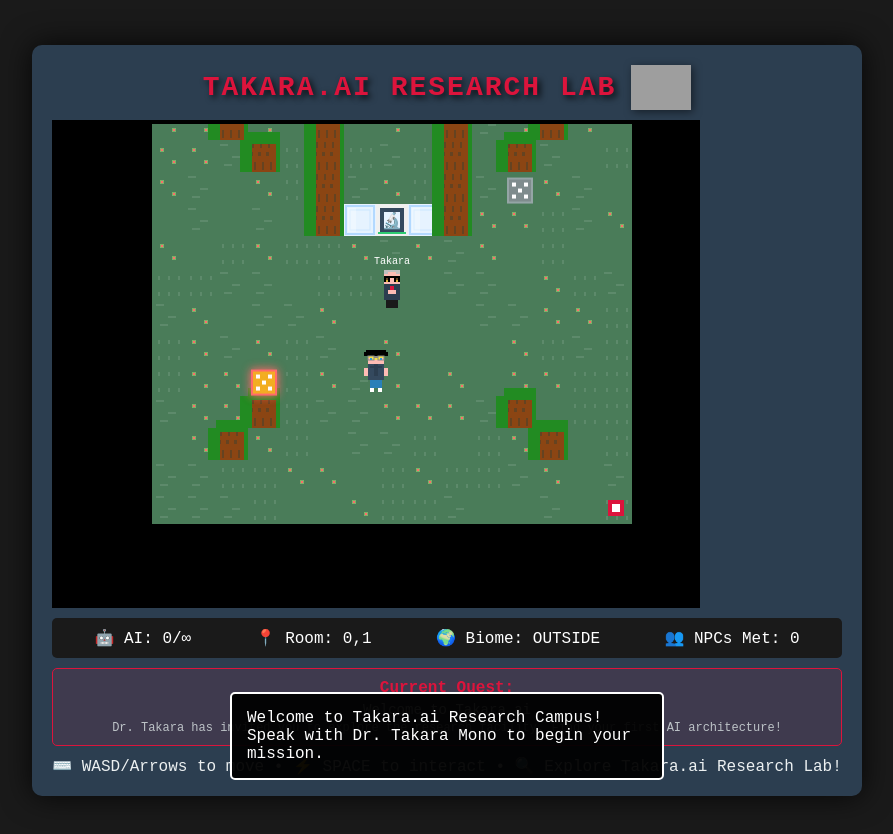
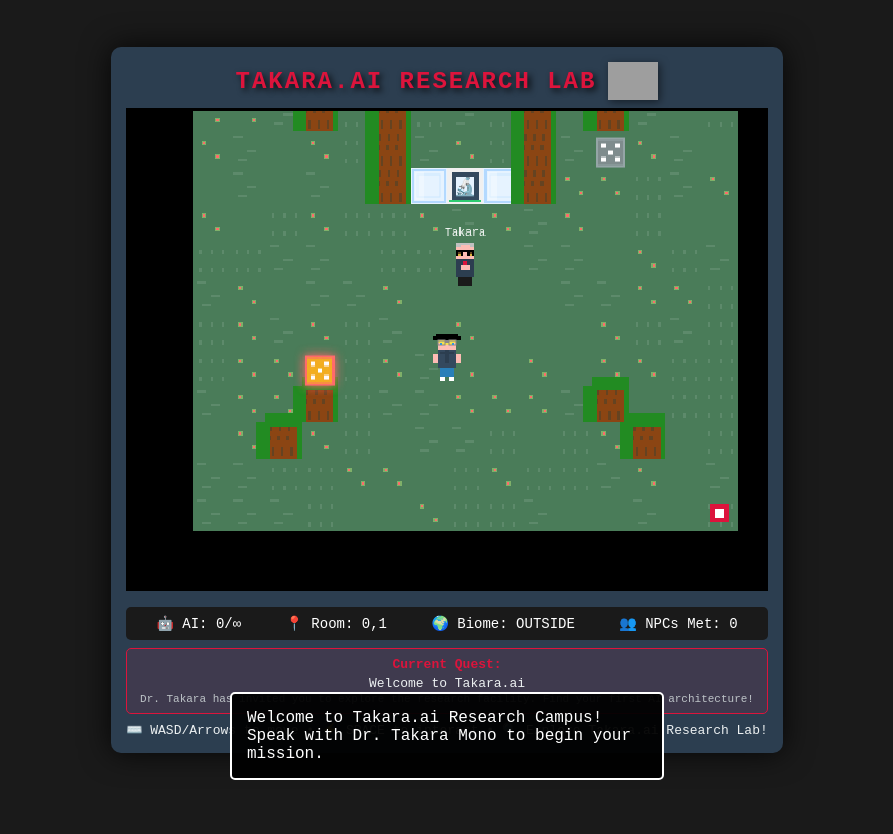
Before and after one commit to LuthminRMIT/gameai, a plain HTML site: page index.html in a window 1280 px wide. Shown: the whole page, without its empty margins (193-1086 px from the left). After the commit the page ends 800 px from the top, so only its background shows below. Drawn offline with Linux system fonts and the light colour scheme; grey boxes are pictures that could not be loaded.

Commit message:
make game viewport a little smaller

```diff
--- a/index.html
+++ b/index.html
@@ -6,7 +6,7 @@
     <style>
       body {
         margin: 0;
-        padding: 20px;
+        padding: 10px;
         background: #1a1a1a;
         display: flex;
         justify-content: center;
@@ -16,34 +16,45 @@
         font-family: "Courier New", monospace;
         image-rendering: pixelated;
         overflow: hidden; /* Prevent scrolling */
+        box-sizing: border-box;
       }
 
       #gameContainer {
         background: #2c3e50;
-        padding: 20px;
+        padding: 15px;
         border-radius: 10px;
         box-shadow: 0 0 30px rgba(0, 0, 0, 0.8);
+        max-width: 95vw;
+        max-height: 95vh;
+        display: flex;
+        flex-direction: column;
+        box-sizing: border-box;
       }
 
       #gameCanvas {
-        border: 4px solid #000;
+        border: 3px solid #000;
         display: block;
         image-rendering: pixelated;
+        max-width: 100%;
+        max-height: 60vh;
+        object-fit: contain;
       }
 
       #ui {
-        margin-top: 10px;
+        margin-top: 8px;
         color: white;
         text-align: center;
+        flex-shrink: 0;
       }
 
       .stats {
         display: flex;
         justify-content: space-around;
-        margin-top: 10px;
-        padding: 10px;
+        margin-top: 8px;
+        padding: 8px;
         background: #1a1a1a;
         border-radius: 5px;
+        font-size: 14px;
       }
 
       #dialogue {
@@ -62,9 +73,9 @@
 
       .game-title {
         text-align: center;
-        margin-bottom: 10px;
+        margin-bottom: 8px;
         color: #ecf0f1;
-        font-size: 28px;
+        font-size: 24px;
         font-weight: bold;
         text-shadow: 3px 3px 6px rgba(0, 0, 0, 0.8);
         letter-spacing: 2px;
@@ -78,8 +89,8 @@
           display: flex;
           align-items: center;
           justify-content: center;
-          margin-bottom: 10px;
-          gap: 15px;
+          margin-bottom: 8px;
+          gap: 12px;
         "
       >
         <div class="game-title" style="color: #dc143c; margin: 0">
@@ -87,12 +98,12 @@
         </div>
         <img
           src="https://takara.ai/images/logo-24/TakaraAi.svg"
-          width="60"
+          width="50"
           alt="Takara.ai Logo"
           style="filter: drop-shadow(2px 2px 4px rgba(0, 0, 0, 0.5))"
         />
       </div>
-      <canvas id="gameCanvas" width="640" height="480"></canvas>
+      <canvas id="gameCanvas" width="560" height="420"></canvas>
       <div id="ui">
         <div class="stats">
           <div>🤖 AI: <span id="aiCount">0</span>/∞</div>
@@ -103,28 +114,42 @@
         <div
           id="questDisplay"
           style="
-            margin-top: 10px;
-            padding: 10px;
+            margin-top: 8px;
+            padding: 8px;
             background: rgba(220, 20, 60, 0.1);
             border-radius: 5px;
             border: 1px solid #dc143c;
           "
         >
-          <div style="color: #dc143c; font-weight: bold; margin-bottom: 5px">
+          <div
+            style="
+              color: #dc143c;
+              font-weight: bold;
+              margin-bottom: 4px;
+              font-size: 13px;
+            "
+          >
             Current Quest:
           </div>
           <div
             id="questTitle"
-            style="color: #ecf0f1; font-size: 14px; margin-bottom: 3px"
+            style="color: #ecf0f1; font-size: 13px; margin-bottom: 2px"
           >
             Welcome to Takara.ai
           </div>
-          <div id="questDesc" style="color: #bdc3c7; font-size: 12px">
+          <div id="questDesc" style="color: #bdc3c7; font-size: 11px">
             Find your first AI architecture!
           </div>
         </div>
       </div>
-      <div style="text-align: center; color: #ecf0f1; margin-top: 10px">
+      <div
+        style="
+          text-align: center;
+          color: #ecf0f1;
+          margin-top: 8px;
+          font-size: 13px;
+        "
+      >
         ⌨️ WASD/Arrows to move • ⚡ SPACE to interact • 🔍 Explore Takara.ai
         Research Lab!
       </div>
```
